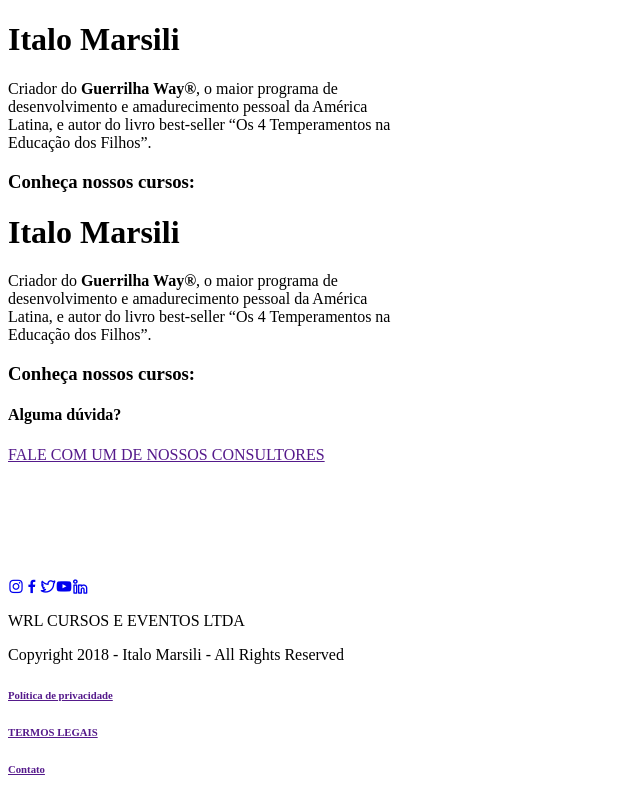
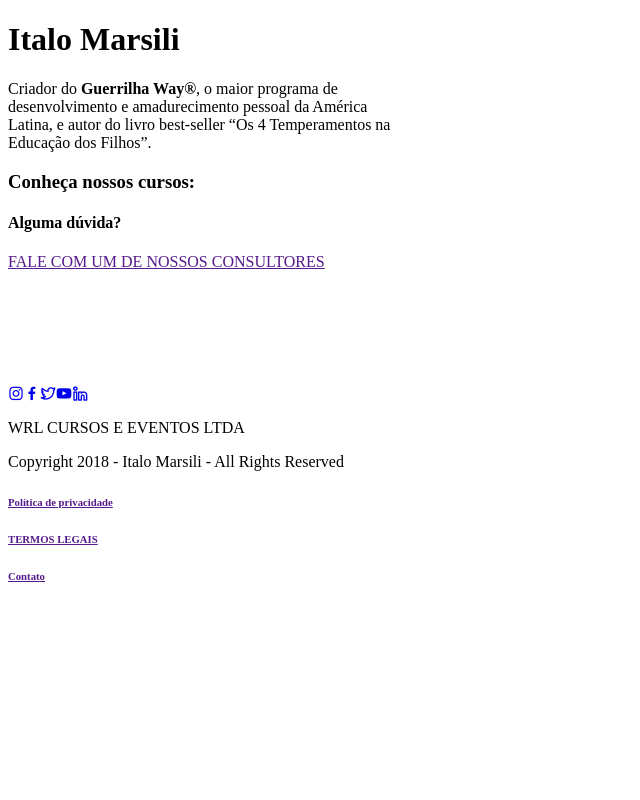
Before and after one commit to joaoalcdev/italomarsili, a Next.js app: page / in a window 1280 px wide. Shown: the whole page, without its empty margins (0-640 px from the left). Built offline with nearby package versions, Linux system fonts and the light colour scheme.

Commit message:
card slider set space

```diff
--- a/pages/index.js
+++ b/pages/index.js
@@ -365,12 +365,9 @@
               >
                 Conheça nossos cursos:
               </h3>
-              {/* card slider */}
+            </div>
 
-              {/* card slider */}
-            </div>
-            {/* card slider - here */}
-            <div
+            {/* <div
               class="
               flex
               flex-col
@@ -425,10 +422,9 @@
               >
                 Conheça nossos cursos:
               </h3>
-              {/* card slider */}
 
-              {/* card slider */}
-            </div>
+            </div> */}
+
           </div>
         </div>
       </div>
```
